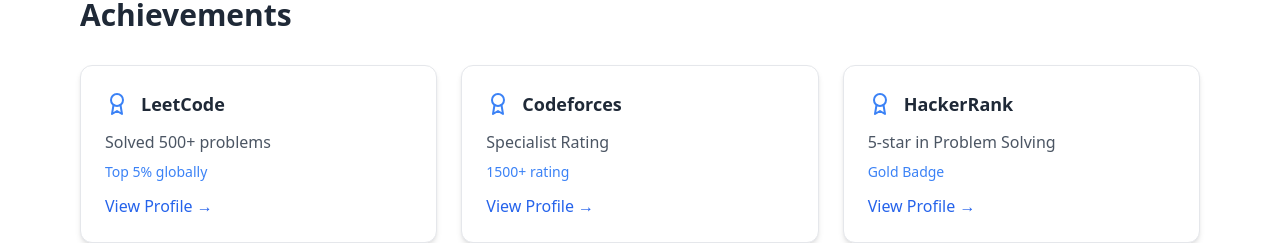
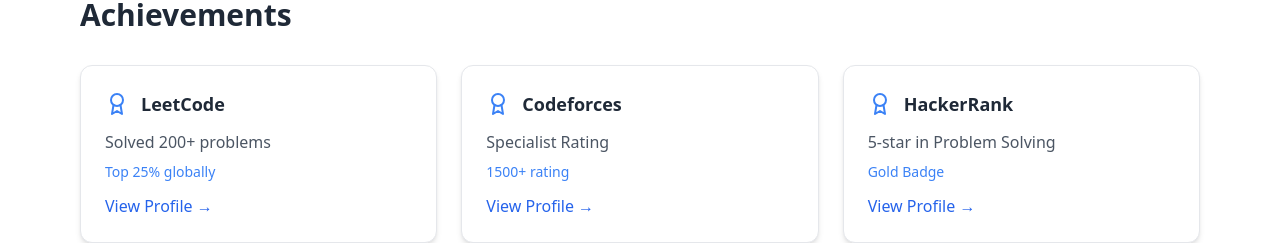
Before and after one commit to Teja-Vvrs/portfolio, a React (Vite) app in the folder client/: page / in a window 1280 px wide. Shown: the part 2000-2243 px from the top of the page. Built offline with nearby package versions, Linux system fonts and the light colour scheme.

Commit message:
linksupdated

```diff
--- a/client/src/App.jsx
+++ b/client/src/App.jsx
@@ -95,7 +95,7 @@
 
   // Sample achievements data
   const achievements = [
-    { platform: "LeetCode", achievement: "Solved 500+ problems", link: "https://leetcode.com/your-profile", rank: "Top 5% globally" },
+    { platform: "LeetCode", achievement: "Solved 200+ problems", link: "https://leetcode.com/your-profile", rank: "Top 25% globally" },
     { platform: "Codeforces", achievement: "Specialist Rating", link: "https://codeforces.com/profile/your-profile", rank: "1500+ rating" },
     { platform: "HackerRank", achievement: "5-star in Problem Solving", link: "https://www.hackerrank.com/your-profile", rank: "Gold Badge" }
   ];
```
